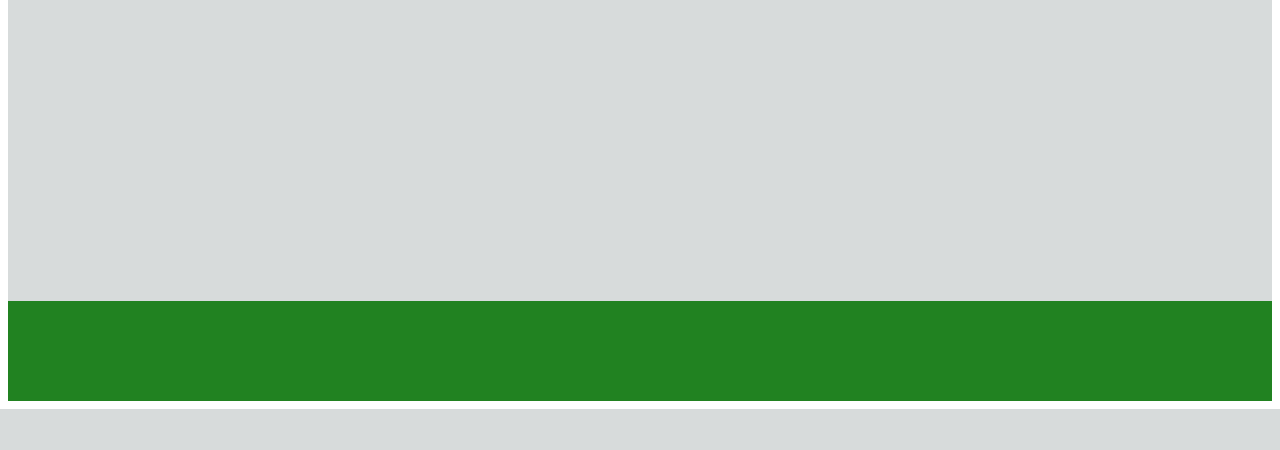
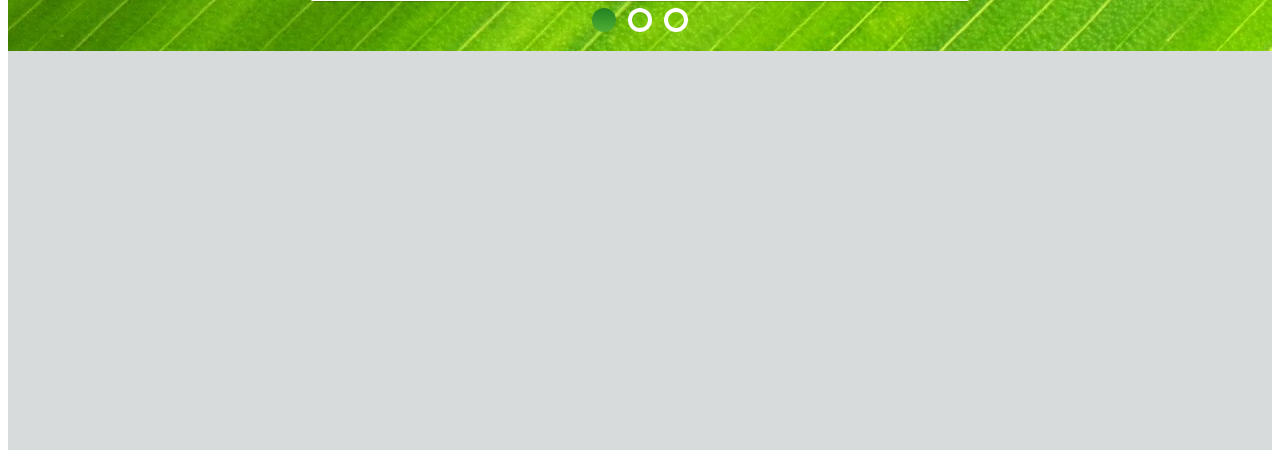
Before and after one commit to SocTree/SocTree, a PHP site: the page made by datosdiseñadores/slide_fotos/index.html in a window 1280 px wide. Shown: the part 657-1107 px from the top of the page. Before the commit the page ends 1066 px from the top, so only its background shows below. Run offline with PHP 8.4, Linux system fonts and the light colour scheme; some libraries are stand-ins or nearby versions.

Commit message:
Css slide
Comento el css del slide

```diff
--- a/datosdiseñadores/slide_fotos/css/slider.css
+++ b/datosdiseñadores/slide_fotos/css/slider.css
@@ -56,8 +56,8 @@ html[xmlns] .slides { display: block; }
 
 
 
-/* Theme Styles */
-.flexslider {
+
+.flexslider { /*relativo al marco de la imagen*/
 	position: relative;
 	zoom: 1;
 	padding: 10px;
@@ -75,7 +75,7 @@ html[xmlns] .slides { display: block; }
 /* Edit it if you want */
 .flex-container {
 	min-width: 150px;
-	max-width: 460px;
+	max-width: 660px;
 }
 
 .flexslider .slides { zoom: 1; }
@@ -86,12 +86,12 @@ html[xmlns] .slides { display: block; }
 .flex-direction-nav a {
 	display: block;
 	position: absolute;
-	margin: -17px 0 0 0;
+	margin: -17px  0  0  0; /*posiciona las flechas primero lo centra verticalmente segundo es el de la derecha e último es el de la izquierda*/
 	width: 35px;
-	height: 35px;
+	height: 35px;/*tamaño de la caja de las flechas*/
 	top: 50%;
 	cursor: pointer;
-	text-indent: -9999px;
+	text-indent: -9999px; /*si ponemos 1px aparece next and previus*/
 	z-index: 9999;
 
 	background-color: #82d344;
@@ -144,13 +144,13 @@ html[xmlns] .slides { display: block; }
 .flex-direction-nav .flex-next:after {
 	right: 0;
 	border-bottom: 5px solid transparent;
-	border-left: 5px solid #31611e;
+	border-left: 5px solid #218221;
 }
 
 .flex-direction-nav .flex-prev:after {
 	left: 0;
 	border-bottom: 5px solid transparent;
-	border-right: 5px solid #31611e;
+	border-right: 5px solid #218221;
 }
 
 
@@ -164,9 +164,10 @@ html[xmlns] .slides { display: block; }
 	margin: 0 0 0 -10px;
 }
 
+
 .flex-control-nav li {
 	display: inline-block;
-	zoom: 1;
+	zoom: 2; /*Este zoom controla el tamaño de las redondas de paso de fotografías*/
 }
 
 .flex-control-paging li a {
@@ -176,24 +177,25 @@ html[xmlns] .slides { display: block; }
 	width: 12px;
 	height: 12px;
 	margin: 0 3px;
-	background-color: #b6b6b6 \9;
+	background-color: #218221 \9;
 
 	-webkit-border-radius: 12px;
 	-moz-border-radius: 12px;
 	border-radius: 12px;
 
-	-webkit-box-shadow: inset 0 0 0 2px #b6b6b6;
-	-moz-box-shadow: inset 0 0 0 2px #b6b6b6;
-	box-shadow: inset 0 0 0 2px #b6b6b6;
+	/*Utilizamos los colores escogidos en estilos*/
+	-webkit-box-shadow: inset 0 0 0 2px #ffffff;
+	-moz-box-shadow: inset 0 0 0 2px #ffffff;
+	box-shadow: inset 0 0 0 2px #ffffff;
 }
 
 .flex-control-paging li a.flex-active {
-	background-color: #82d344;
-	background-image: -webkit-gradient(linear, left top, left bottom, from(#82d344), to(#51af34));
-	background-image: -webkit-linear-gradient(top, #82d344, #51af34);
-	background-image: -moz-linear-gradient(top, #82d344, #51af34);
-	background-image: -o-linear-gradient(top, #82d344, #51af34);
-	background-image: linear-gradient(to bottom, #82d344, #51af34);
+	background-color: #218221;
+	background-image: -webkit-gradient(linear, left top, left bottom, from(#218221), to(#51af34));
+	background-image: -webkit-linear-gradient(top, #218221, #51af34);
+	background-image: -moz-linear-gradient(top, #218221, #51af34);
+	background-image: -o-linear-gradient(top, #218221, #51af34);
+	background-image: linear-gradient(to bottom, #218221, #51af34);
 
 	-webkit-box-shadow: none;
 	-moz-box-shadow: none;
```
